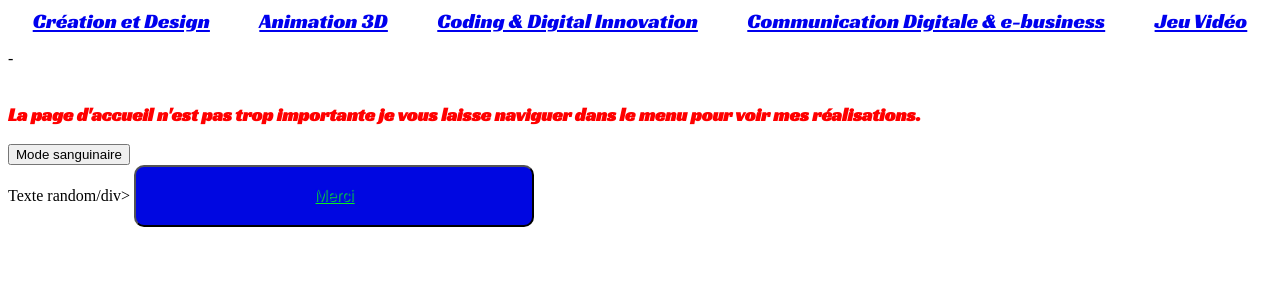
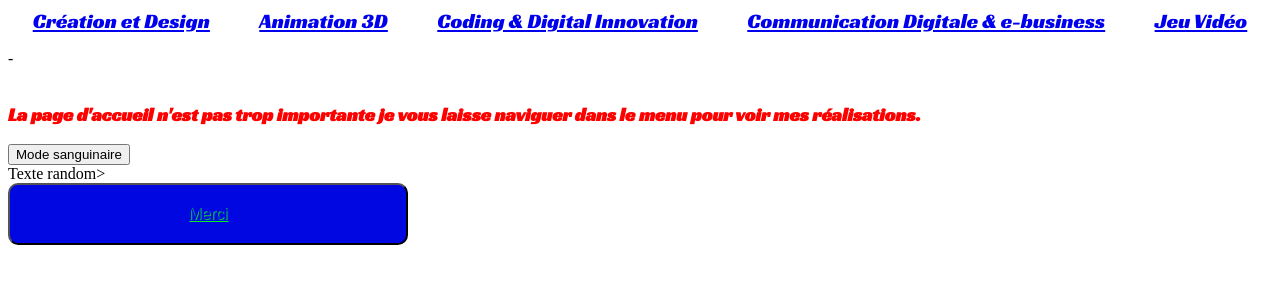
Before and after one commit to IzyLeax/Mini-Portefolio-JS, a plain HTML site: page index.html in a window 1280 px wide. Drawn offline with Linux system fonts and the light colour scheme.

Commit message:
Update index.html

```diff
--- a/index.html
+++ b/index.html
@@ -30,7 +30,7 @@
     <button id="nightmode">Mode sanguinaire</button>
 
 
-  <div id="class">Texte random/div>
+  <div id="class">Texte random></div>
 
     <script src="script.js"></script>
 
```
